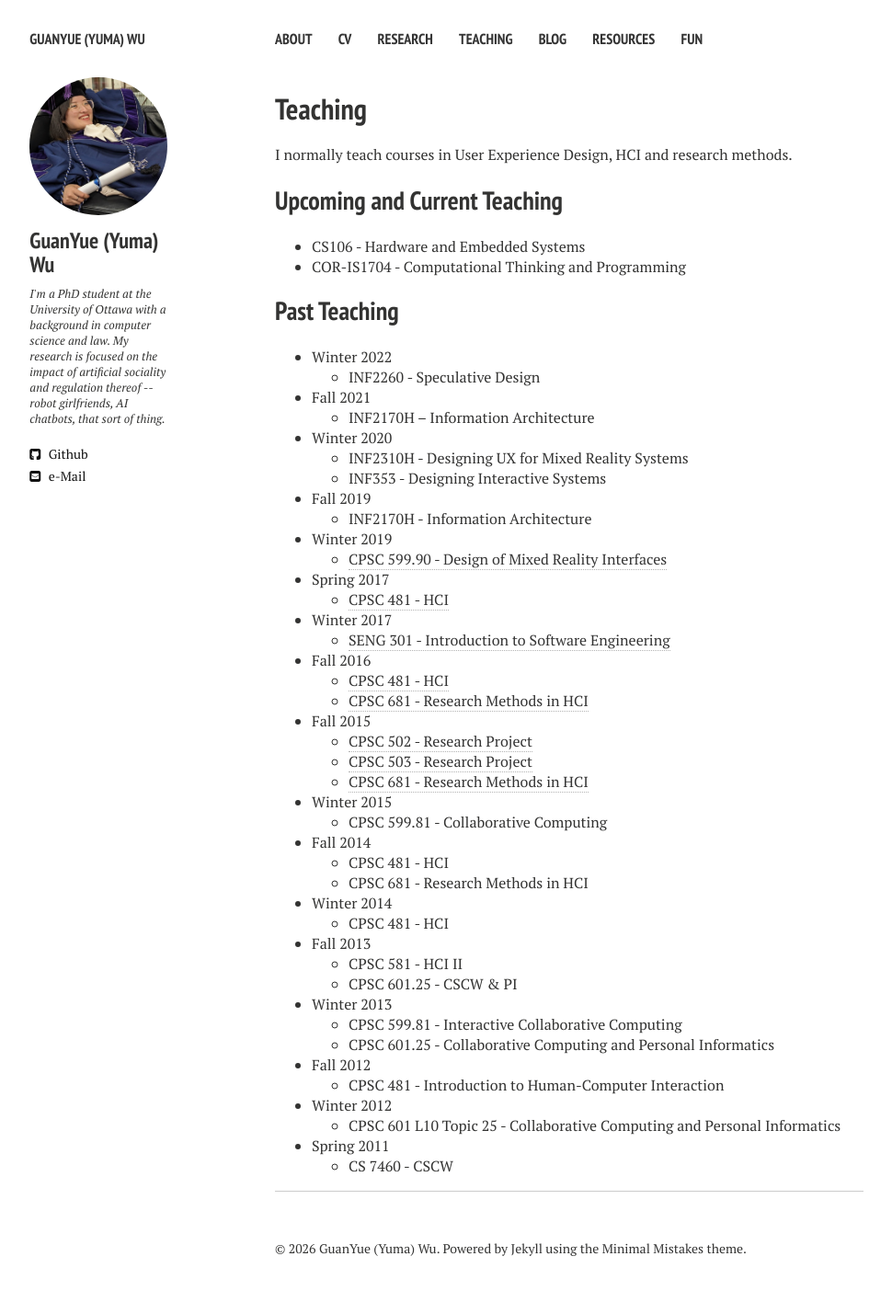
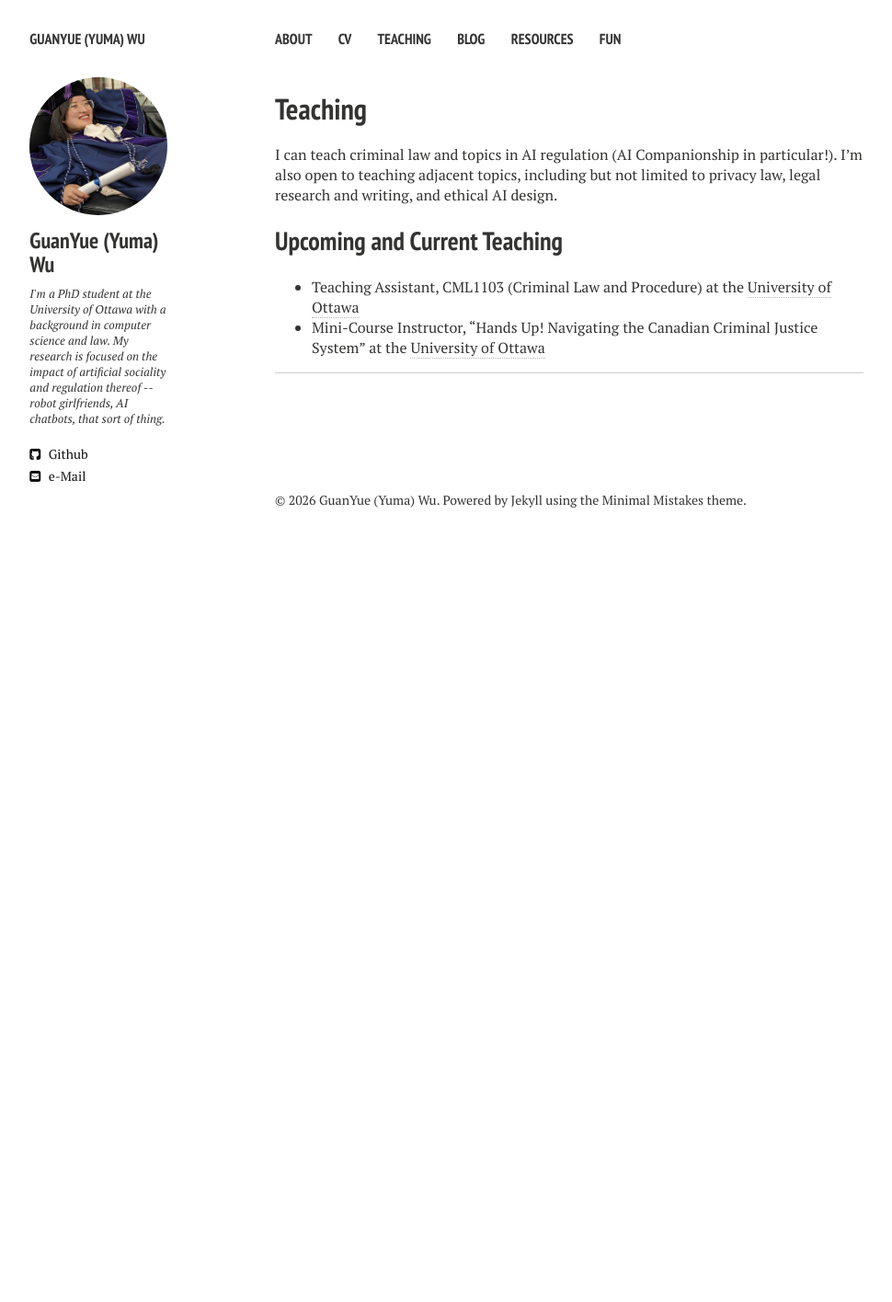
Before and after one commit to yuma-wu/yuma-wu.github.io, a Jekyll site: the page built from _pages/teaching.md, in a window 1280 px wide. Shown: the whole page at 92% size, without its empty margins (21-991 px from the left). Built offline with Jekyll 4.4.1, drawn with Linux system fonts in a browser that asks for light colours; nearby versions of some CDN libraries; after the commit the page ends 900 px from its top, so only the background shows below that.

Commit message:
Updated stub pages and cv

```diff
--- a/_config.yml
+++ b/_config.yml
@@ -27,14 +27,12 @@ links:
     url: "/"
   - title: CV
     url: "/cv/"
-  - title: Research
-    url: "/research/"
-    external: true
+  # - title: Research
+    # url: "/research/"
   - title: Teaching
     url: "/teaching/"
   - title: Blog
     url: "/blog/"
-    external: true
   - title: Resources
     url: "/resources/"
   - title: Fun
--- a/_pages/teaching.md
+++ b/_pages/teaching.md
@@ -5,51 +5,8 @@ permalink: "/teaching/"
 title: Teaching
 ---
 
-I normally teach courses in User Experience Design, HCI and research methods.
+I can teach criminal law and topics in AI regulation (AI Companionship in particular!). I'm also open to teaching adjacent topics, including but not limited to privacy law, legal research and writing, and ethical AI design.
 
 ## Upcoming and Current Teaching
-* CS106 - Hardware and Embedded Systems
-* COR-IS1704 - Computational Thinking and Programming
-
-## Past Teaching
-* Winter 2022
-	* INF2260 - Speculative Design
-* Fall 2021
-	* INF2170H – Information Architecture
-* Winter 2020
-	* INF2310H - Designing UX for Mixed Reality Systems
-	* INF353 - Designing Interactive Systems
-* Fall 2019
-	* INF2170H - Information Architecture
-* Winter 2019
-	* [CPSC 599.90 - Design of Mixed Reality Interfaces](https://hcitang.github.io/599.90/)
-* Spring 2017
-	* [CPSC 481 - HCI](https://hcitang.github.io/481/)
-* Winter 2017
-	* [SENG 301 - Introduction to Software Engineering](https://hcitang.github.io/seng301/)
-* Fall 2016
-	* [CPSC 481 - HCI](https://github.com/hcitang/481/tree/2016F)
-	* [CPSC 681 - Research Methods in HCI](https://hcitang.github.io/681/#!index.md)
-* Fall 2015
-	* [CPSC 502 - Research Project](https://hcitang.github.io/502/#!index.md)
-	* [CPSC 503 - Research Project](https://hcitang.github.io/502/#!index.md)
-	* [CPSC 681 - Research Methods in HCI](https://hcitang.github.io/681/#!index.md)
-* Winter 2015
-	* CPSC 599.81 - Collaborative Computing
-* Fall 2014
-	* CPSC 481 - HCI
-	* CPSC 681 - Research Methods in HCI
-* Winter 2014
-	* CPSC 481 - HCI
-* Fall 2013
-	* CPSC 581 - HCI II
-	* CPSC 601.25 - CSCW & PI
-* Winter 2013
-	* CPSC 599.81 - Interactive Collaborative Computing
-	* CPSC 601.25 - Collaborative Computing and Personal Informatics
-* Fall 2012
-	* CPSC 481 - Introduction to Human-Computer Interaction
-* Winter 2012
-	* CPSC 601 L10 Topic 25 - Collaborative Computing and Personal Informatics
-* Spring 2011
-	* CS 7460 - CSCW
+* Teaching Assistant, CML1103 (Criminal Law and Procedure) at the [University of Ottawa](https://www.uottawa.ca/en)
+* Mini-Course Instructor, "Hands Up! Navigating the Canadian Criminal Justice System" at the [University of Ottawa](https://www.uottawa.ca/en)
```
Also changed, not shown: _pages/blog.md (+2 -0 lines), _pages/cv.md (+3 -5 lines), _pages/resources.md (+2 -48 lines).
